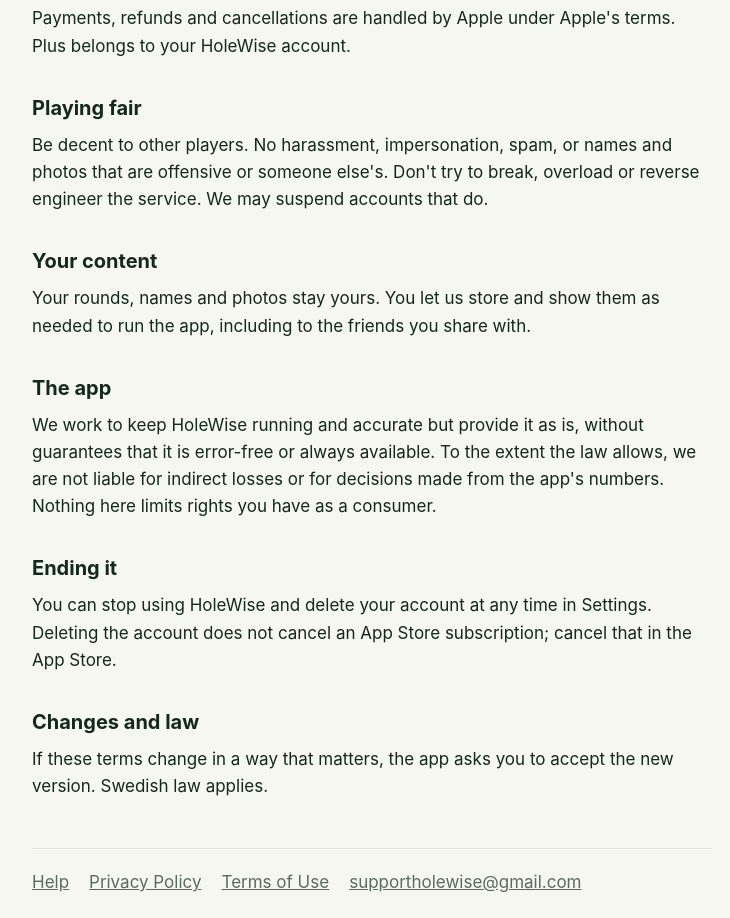
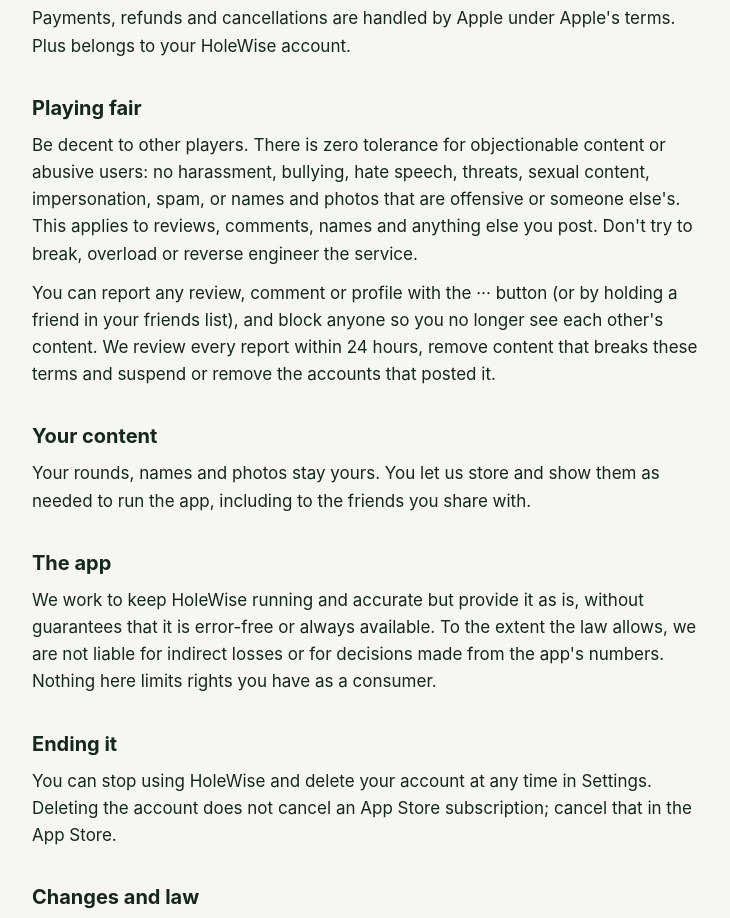
Before and after one commit to eric99et/holewise, a plain HTML site: page terms/index.html in a window 1280 px wide. Shown: the part 840-1758 px from the top of the page, without its empty margins (268-998 px from the left). Drawn offline with Linux system fonts and the light colour scheme.

Commit message:
Terms: zero tolerance for abusive content, report and block, 24 h review
Co-Authored-By: Claude Opus 5.5 <noreply@anthropic.com>

```diff
--- a/terms/index.html
+++ b/terms/index.html
@@ -23,7 +23,8 @@ nav a,a{color:var(--ink)}nav a{color:var(--muted)}.lead{color:var(--muted)}
 <p>Plus is sold through the App Store as a monthly or yearly subscription, or as a one-time Lifetime purchase. Subscriptions renew automatically until you cancel them in your App Store account settings, at least 24 hours before the period ends. A free trial, when offered, turns into a paid subscription unless you cancel before it ends.</p>
 <p>Payments, refunds and cancellations are handled by Apple under Apple&#x27;s terms. Plus belongs to your HoleWise account.</p>
 <h2>Playing fair</h2>
-<p>Be decent to other players. No harassment, impersonation, spam, or names and photos that are offensive or someone else&#x27;s. Don&#x27;t try to break, overload or reverse engineer the service. We may suspend accounts that do.</p>
+<p>Be decent to other players. There is zero tolerance for objectionable content or abusive users: no harassment, bullying, hate speech, threats, sexual content, impersonation, spam, or names and photos that are offensive or someone else&#x27;s. This applies to reviews, comments, names and anything else you post. Don&#x27;t try to break, overload or reverse engineer the service.</p>
+<p>You can report any review, comment or profile with the ··· button (or by holding a friend in your friends list), and block anyone so you no longer see each other&#x27;s content. We review every report within 24 hours, remove content that breaks these terms and suspend or remove the accounts that posted it.</p>
 <h2>Your content</h2>
 <p>Your rounds, names and photos stay yours. You let us store and show them as needed to run the app, including to the friends you share with.</p>
 <h2>The app</h2>
```
